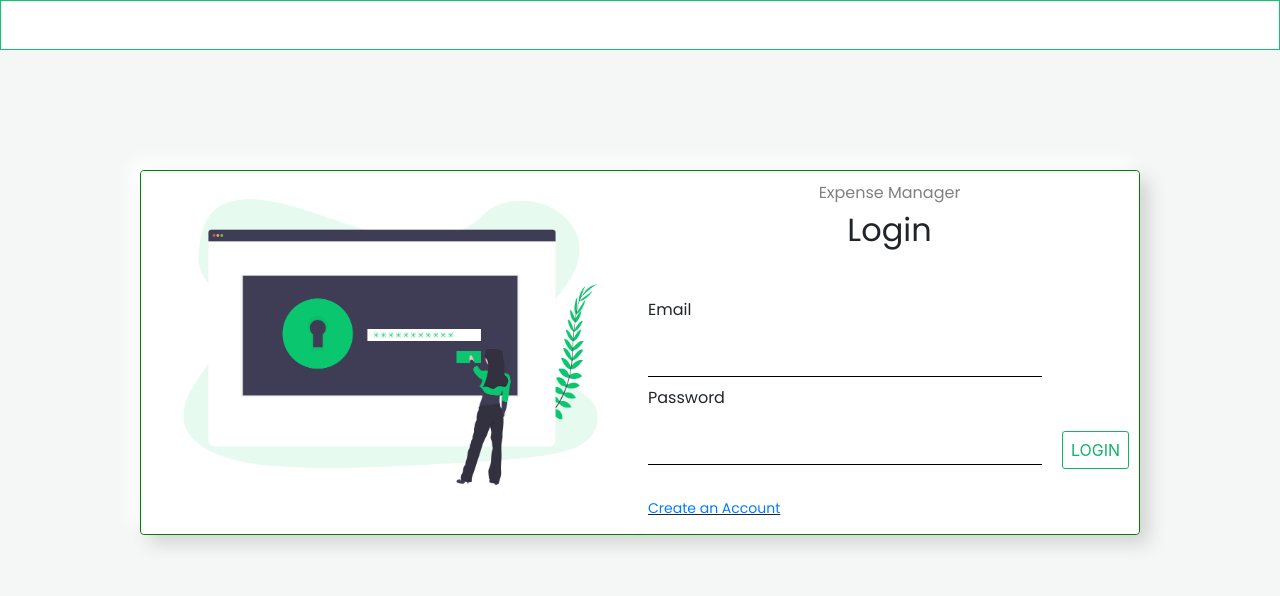
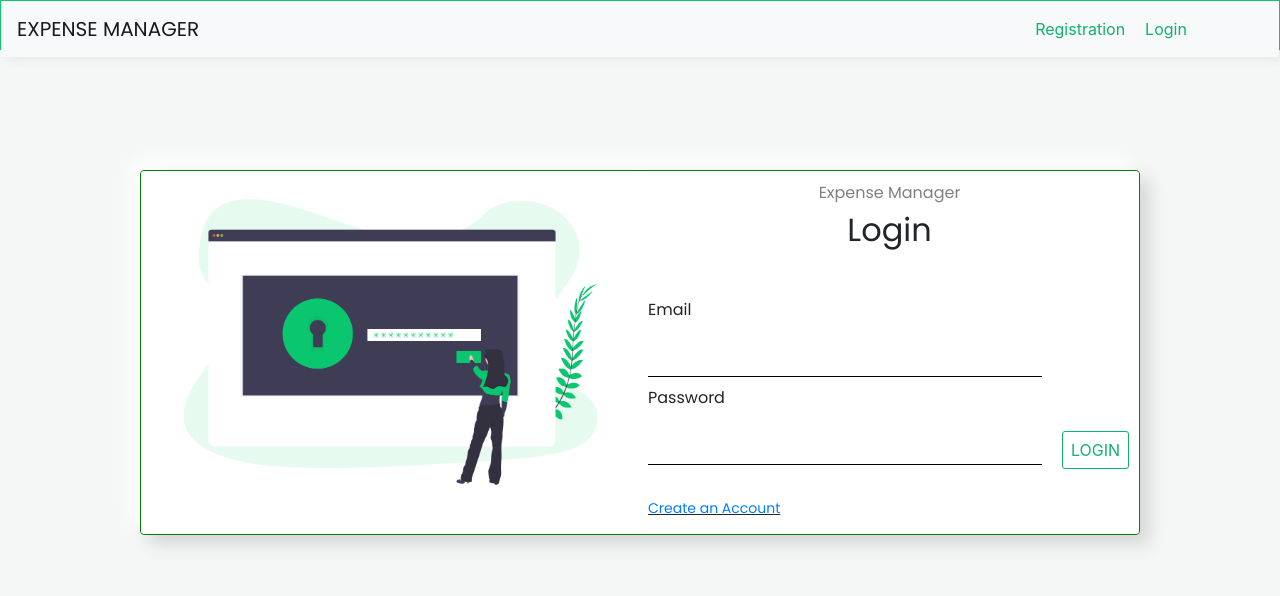
Before and after one commit to soumitha18/ExpenseManager, a React (Create React App) app in the folder FrontEnd/expense-manager/: page /login in a window 1280 px wide. Shown: the top 596 px of the page. Built offline with nearby package versions, Linux system fonts and the light colour scheme.

Commit message:
Created Navbar

```diff
--- a/FrontEnd/expense-manager/src/App.js
+++ b/FrontEnd/expense-manager/src/App.js
@@ -1,12 +1,10 @@
 import React from "react";
 import "./App.css";
-import Navbar from "./Components/Navbar";
 import Routes from "./Pages/Routes";
 
 function App() {
   return (
     <div>
-      <Navbar />
       <Routes />
     </div>
   );
--- a/FrontEnd/expense-manager/src/Components/Navbar.jsx
+++ /dev/null
@@ -1,12 +0,0 @@
-import React from "react";
-import styled from "styled-components";
-
-const NavbarWrapper = styled.div`
-  border: 1px solid #0ac76f;
-  width: 100%;
-  height: 50px;
-`;
-
-export default function Navbar() {
-  return <NavbarWrapper></NavbarWrapper>;
-}
--- /dev/null
+++ b/FrontEnd/expense-manager/src/Components/NavbarComponent.jsx
@@ -0,0 +1,90 @@
+import React from "react";
+import styled from "styled-components";
+import axios from "axios";
+import Nav from "react-bootstrap/Nav";
+import Navbar from "react-bootstrap/Navbar";
+import { NavLink, useLocation } from "react-router-dom";
+import { useHistory } from "react-router-dom";
+
+const NavbarWrapper = styled.div`
+  border: 1px solid #0ac76f;
+  width: 100%;
+  height: 50px;
+  position: relative;
+  box-shadow: 6px 6px 12px #dbdbdb, -6px -6px 12px #ffffff;
+
+  .navbarLinks {
+    margin: 0px 10px;
+    color: #10b26c;
+    text-decoration: none;
+  }
+
+  button {
+    border: 1px solid white;
+    background-color: white;
+    color: green;
+  }
+`;
+
+export default function NavbarComponent() {
+  const location = useLocation();
+  const history = useHistory();
+  const userData = JSON.parse(localStorage.getItem("activeUserDetails"));
+
+  const handleLogout = () => {
+    axios({
+      method: "post",
+      url: "http://localhost:5000/user/logout",
+      data: {
+        email: userData.email,
+      },
+    })
+      .then((response) => {
+        console.log(response);
+        localStorage.setItem(
+          "activeUserDetails",
+          JSON.stringify(response.data.user)
+        );
+        history.push("/login");
+      })
+      .catch((err) => console.log(err));
+  };
+
+  return (
+    <NavbarWrapper>
+      <Navbar bg="light" expand="lg">
+        <Navbar.Brand style={{ fontFamily: "Poppins", flex: 15 }}>
+          EXPENSE MANAGER
+        </Navbar.Brand>
+        <Navbar.Toggle aria-controls="basic-navbar-nav" />
+        <Navbar.Collapse id="basic-navbar-nav">
+          <Nav className="mr-auto">
+            {location.pathname !== "/dashboard" && (
+              <>
+                <NavLink to="/registration" className="navbarLinks">
+                  Registration
+                </NavLink>
+                <NavLink to="/login" className="navbarLinks">
+                  Login
+                </NavLink>
+              </>
+            )}
+
+            {userData && (
+              <>
+                {userData.active && (
+                  <NavLink to="/dashboard" className="navbarLinks">
+                    Dashboard
+                  </NavLink>
+                )}
+                {userData.active && (
+                  <button onClick={() => handleLogout()}>Logout</button>
+                )}
+              </>
+            )}
+          </Nav>
+        </Navbar.Collapse>
+      </Navbar>
+    </NavbarWrapper>
+  );
+}
--- a/FrontEnd/expense-manager/src/Pages/Dashboard.jsx
+++ b/FrontEnd/expense-manager/src/Pages/Dashboard.jsx
@@ -5,33 +5,11 @@ import { useHistory } from "react-router-dom";
 export default function Dashboard() {
   const history = useHistory();
   const userData = JSON.parse(localStorage.getItem("activeUserDetails"));
-  const handleLogout = () => {
-    axios({
-      method: "post",
-      url: "http://localhost:5000/user/logout",
-      data: {
-        email: userData.email,
-      },
-    })
-      .then((response) => {
-        console.log(response);
-        localStorage.setItem(
-          "activeUserDetails",
-          JSON.stringify(response.data.user)
-        );
-        history.push("/login");
-      })
-      .catch((err) => console.log(err));
-  };
 
   if (!userData.active) {
     history.push("/login");
     return null;
   } else {
-    return (
-      <div>
-        <button onClick={() => handleLogout()}>LOGOUT</button>
-      </div>
-    );
+    return <div></div>;
   }
 }
--- a/FrontEnd/expense-manager/src/Pages/Login.jsx
+++ b/FrontEnd/expense-manager/src/Pages/Login.jsx
@@ -119,6 +119,7 @@ const RegistrationWrapper = styled.div`
           border-radius: 3px;
           margin-top: 5px;
           position: absolute;
+          outline: none;
           right: 10px;
           bottom: 50px;
           @media only screen and (max-width: 768px) {
@@ -135,6 +136,11 @@ const RegistrationWrapper = styled.div`
           }
         }
       }
+      .errorMessageSmall {
+        position: absolute;
+        bottom: 10px;
+        right: 10px;
+      }
     }
   }
 `;
@@ -143,6 +149,7 @@ export default function Login() {
   const [email, setEmail] = useState("");
   const [password, setPassword] = useState("");
   const [err, setErr] = useState("");
+  const [showError, setShowError] = useState(false);
   const history = useHistory();
 
   const handleSubmit = (e) => {
@@ -158,6 +165,10 @@ export default function Login() {
       })
       .catch((err) => {
         setErr(err.response.data);
+        setShowError(true);
+        setTimeout(() => {
+          setShowError(false);
+        }, 2000);
       });
   };
 
@@ -202,7 +213,11 @@ export default function Login() {
                 <Link to="/registration">Create an Account</Link>
               </div>
               <button onClick={(e) => handleSubmit(e)}>LOGIN</button>
-              {err && <small style={{ color: "red" }}>{err}</small>}
+              {err && showError && (
+                <small className="errorMessageSmall" style={{ color: "red" }}>
+                  {err}
+                </small>
+              )}
             </form>
           </div>
         </div>
--- a/FrontEnd/expense-manager/src/Pages/Routes.jsx
+++ b/FrontEnd/expense-manager/src/Pages/Routes.jsx
@@ -1,4 +1,5 @@
 import React from "react";
+import NavbarComponent from "../Components/NavbarComponent";
 import { Route } from "react-router-dom";
 import Registration from "./Registration";
 import Login from "./Login";
@@ -7,9 +8,18 @@ import Dashboard from "./Dashboard";
 export default function Routes() {
   return (
     <>
-      <Route path="/login" render={() => <Login />}></Route>
-      <Route path="/registration" render={() => <Registration />}></Route>
-      <Route path="/dashboard" render={() => <Dashboard />}></Route>
+      <Route path="/login">
+        <NavbarComponent />
+        <Login />
+      </Route>
+      <Route path="/registration">
+        <NavbarComponent />
+        <Registration />
+      </Route>
+      <Route path="/dashboard">
+        <NavbarComponent />
+        <Dashboard />
+      </Route>
     </>
   );
 }
```
